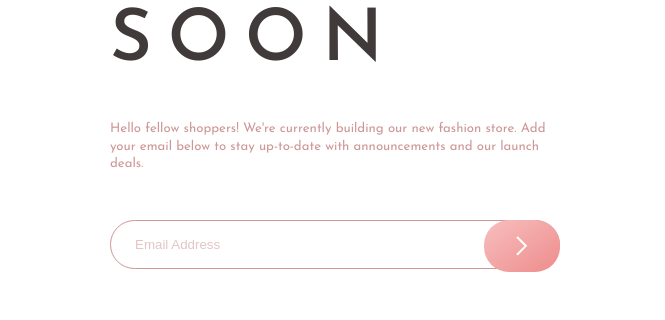
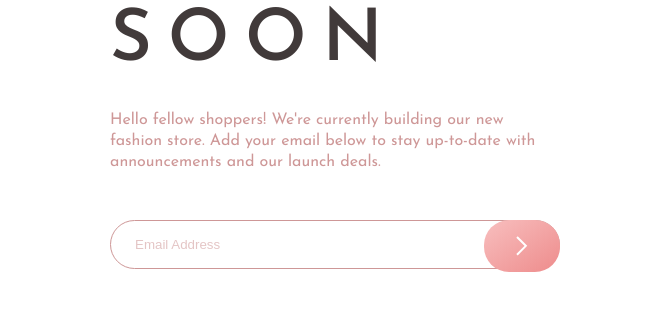
Before and after one commit to AnisBacha/Base-Apparel-coming-soon-page, a plain HTML site: page index.html in a window 1280 px wide. Shown: the part 391-711 px from the top of the page, 0-665 px from the left. Drawn offline with Linux system fonts and the light colour scheme.

Commit message:
matching design

```diff
--- a/css/style.css
+++ b/css/style.css
@@ -123,7 +123,7 @@ body{
     }
 
     .main__content{
-
+        margin: -1rem;
         min-height: 580px;
         text-align: start;
         display: flex;
@@ -139,11 +139,11 @@ body{
     }
     .main__h1{
         font-size: 4.5rem;
-        margin-block: 7rem 2.625rem;
+        margin-block: 7rem 2rem;
         padding-inline: 0;
     }
     .main__p{
-        font-size: .825rem;
+        font-size: 1rem;
 
         margin-block-end: 3rem;
     }
```
